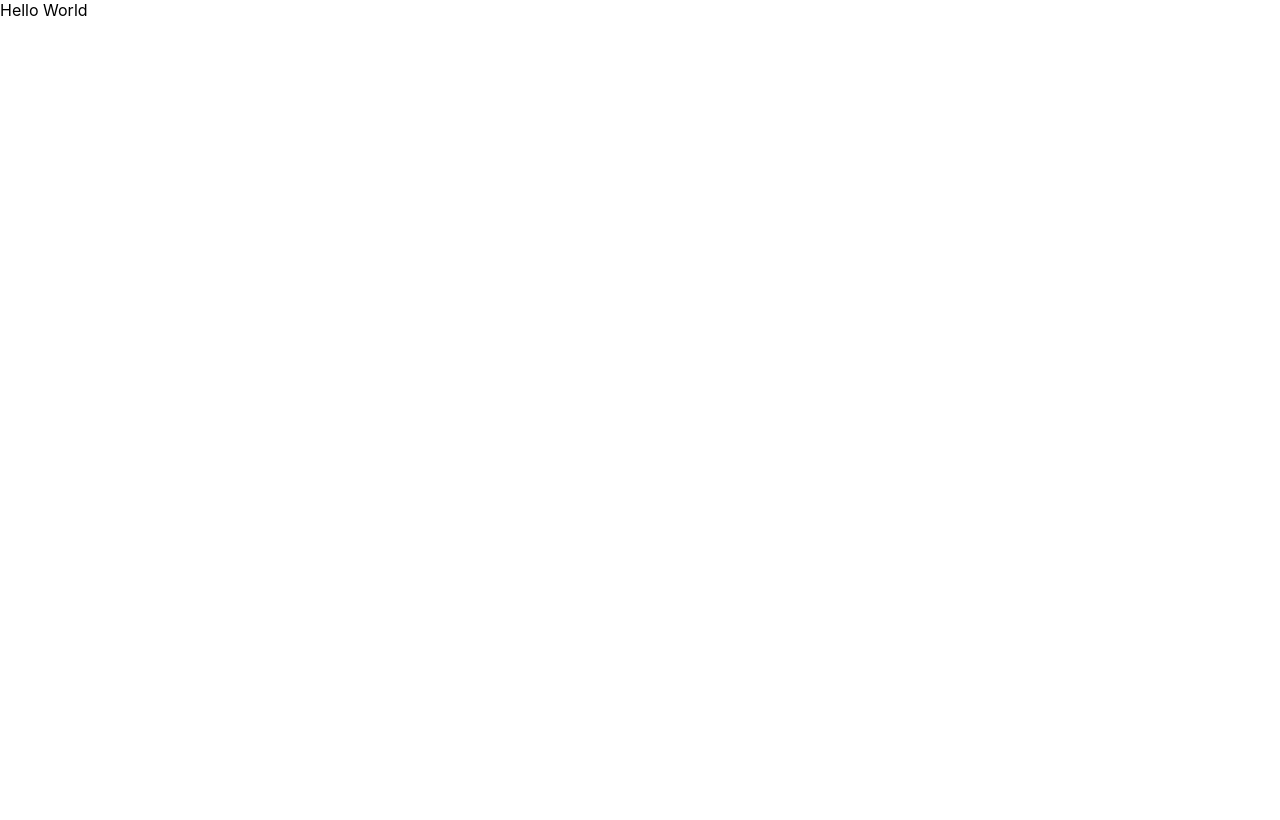
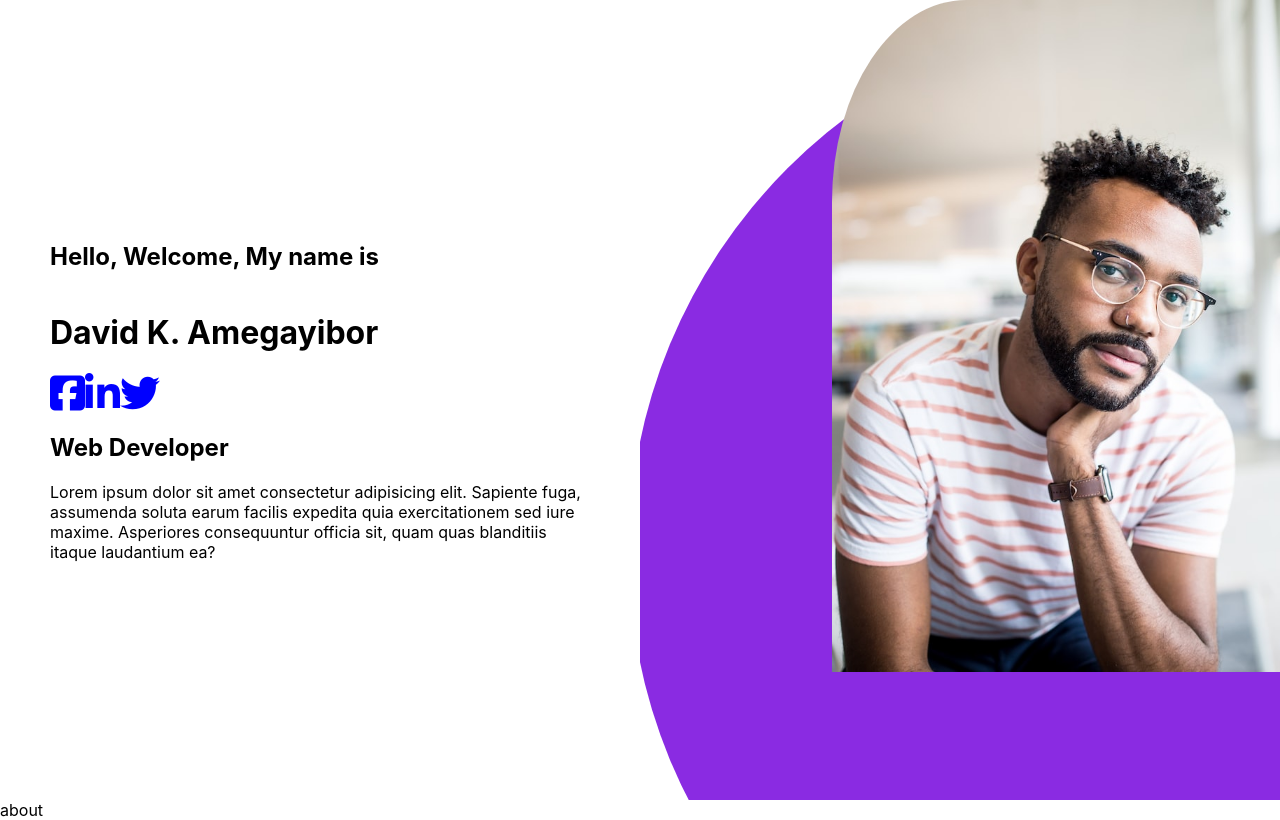
Before and after one commit to Daveamegs/portfolio, a React (Create React App) app: page / in a window 1280 px wide. Built offline with nearby package versions, Linux system fonts and the light colour scheme.

Commit message:
create header component

```diff
--- a/public/index.html
+++ b/public/index.html
@@ -42,6 +42,11 @@
       crossorigin="anonymous"
       referrerpolicy="no-referrer"
     />
+
+    <script
+      src="https://kit.fontawesome.com/99b23c13b2.js"
+      crossorigin="anonymous"
+    ></script>
   </head>
   <body>
     <noscript>You need to enable JavaScript to run this app.</noscript>
--- a/src/App.js
+++ b/src/App.js
@@ -1,11 +1,14 @@
 import "./App.css";
+import Intro from "./components/header/Intro";
+import About from "./about/About";
 
 function App() {
   return (
-    <div className="App">
-      <header className="App-header">
-        <div>Hello World</div>
-      </header>
+    <div>
+      <Intro />
+      <main>
+        <About />
+      </main>
     </div>
   );
 }
--- /dev/null
+++ b/src/about/About.js
@@ -0,0 +1,11 @@
+import React from 'react'
+
+const about = () => {
+  return (
+    <div>
+      about
+    </div>
+  )
+}
+
+export default about
--- /dev/null
+++ b/src/components/header/Intro.css
@@ -0,0 +1,53 @@
+.h-intro {
+  display: flex;
+  height: 100vh;
+  /* background-color: aqua; */
+  /* clip-path: polygon(64% 0, 0 64%, 1% 0); */
+}
+
+.h-intro-left {
+  flex: 1;
+  display: flex;
+  flex-direction: column;
+  justify-content: center;
+  /* background-color: blueviolet; */
+}
+
+.clip-path {
+  height: 100%;
+  width: 100%;
+  clip-path: circle(74.9% at 83% 69%);
+  background-color: blueviolet;
+  position: absolute;
+}
+
+.h-intro-left-wrapper {
+  height: 100%;
+  /* background-color: white; */
+  padding: 50px;
+  display: flex;
+  flex-direction: column;
+  /* align-content: center; */
+  justify-content: center;
+  z-index: 1;
+}
+
+.h-intro-right {
+  flex: 1;
+  position: relative;
+}
+
+.h-intro-right-profile-img {
+  width: 100%;
+  height: 100%;
+  position: absolute;
+  text-align: right;
+  overflow: hidden;
+}
+
+.profile-image {
+  width: 70%;
+  /* height: 100%; */
+  border-radius: 30% 0 0 0;
+  object-fit: cover;
+}
--- /dev/null
+++ b/src/components/header/Intro.js
@@ -0,0 +1,37 @@
+import React from "react";
+import Social from "../social/Social";
+import "./Intro.css";
+import profileImage from "../../images/leilani-angel-unsplash.jpg";
+
+const Intro = () => {
+  return (
+    <header className="h-intro">
+      <div className="h-intro-left">
+        <div className="h-intro-left-wrapper">
+          <h2 className="h-intro-left-hello">Hello, Welcome, My name is</h2>
+          <h1 className="h-intro-left-name">David K. Amegayibor</h1>
+          <Social />
+          <div className="h-intro-title">
+            <div className="h-intro-title-wrapper">
+              <h2 className="h-intro-title-item">Web Developer</h2>
+            </div>
+            <p className="description">
+              Lorem ipsum dolor sit amet consectetur adipisicing elit. Sapiente
+              fuga, assumenda soluta earum facilis expedita quia exercitationem
+              sed iure maxime. Asperiores consequuntur officia sit, quam quas
+              blanditiis itaque laudantium ea?
+            </p>
+          </div>
+        </div>
+      </div>
+      <div className="h-intro-right">
+        <div className="clip-path"></div>
+        <div className="h-intro-right-profile-img">
+          <img src={profileImage} alt="Profile" className="profile-image" />
+        </div>
+      </div>
+    </header>
+  );
+};
+
+export default Intro;
--- /dev/null
+++ b/src/components/social/Social.css
@@ -0,0 +1,9 @@
+.social {
+  width: 100%;
+  height: 40px;
+}
+
+.fa {
+  font-size: 40px;
+  color: blue;
+}
--- /dev/null
+++ b/src/components/social/Social.js
@@ -0,0 +1,14 @@
+import React from "react";
+import "./Social.css";
+
+const Social = () => {
+  return (
+    <div className="social">
+      <i class="fa fa-facebook-square" aria-hidden="true"></i>
+      <i class="fa fa-linkedin" aria-hidden="true"></i>
+      <i class="fa fa-twitter" aria-hidden="true"></i>
+    </div>
+  );
+};
+
+export default Social;
```
Also changed, not shown: src/about/About.css (added), src/images/leilani-angel-unsplash.jpg (added).
